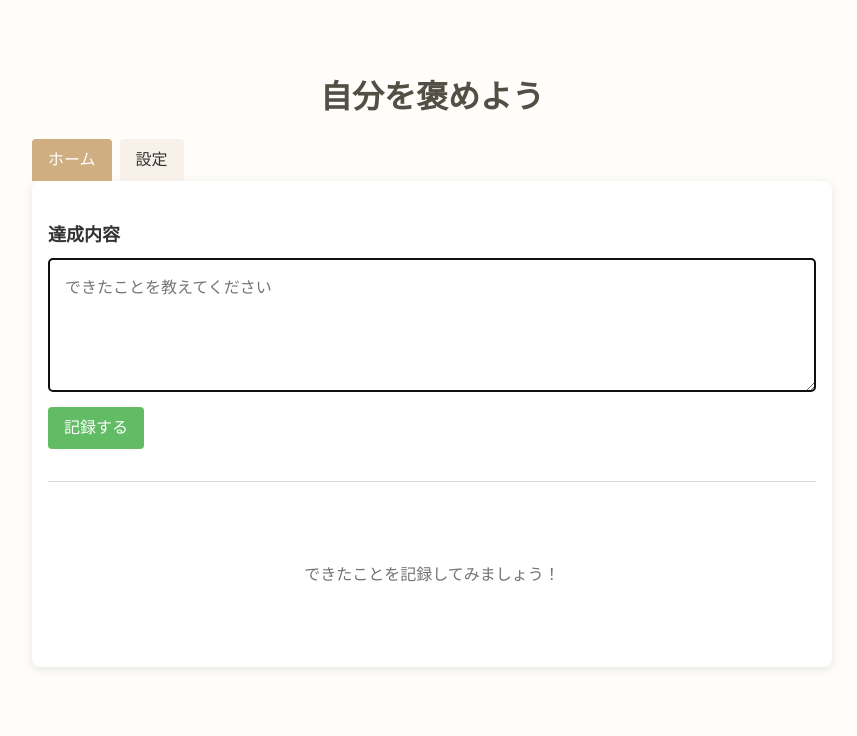
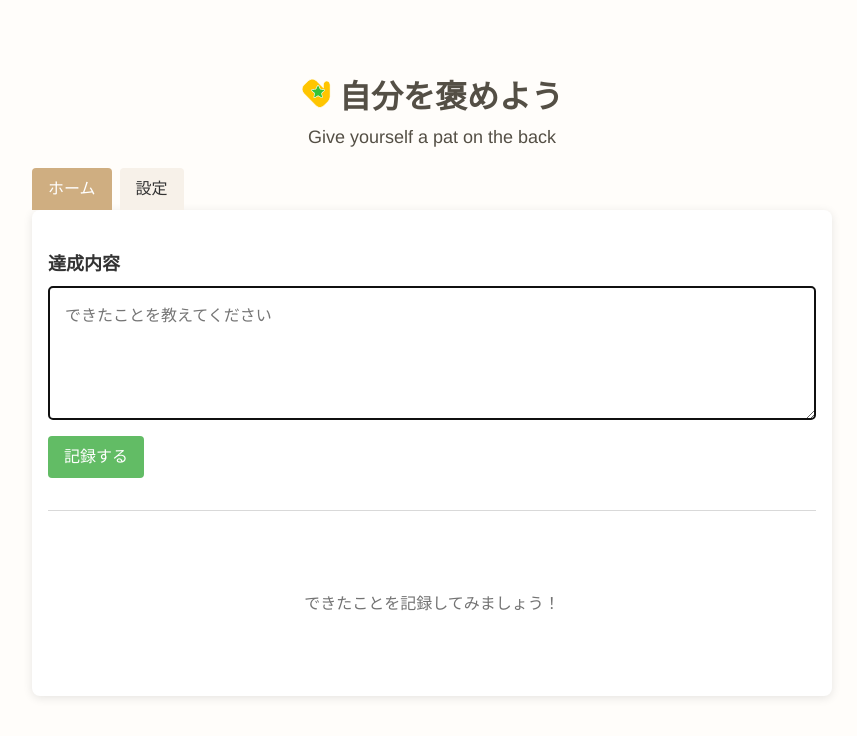
Before and after one commit to asamichiruko/patme, a Vue app: page / in a window 1280 px wide. Shown: the top 736 px of the page, without its empty margins (208-1065 px from the left). Built offline with nearby package versions, Linux system fonts and the light colour scheme.

Commit message:
h1見出しに要素を追加

```diff
--- a/index.html
+++ b/index.html
@@ -8,7 +8,12 @@
     <title>自分を褒めよう - Give yourself a pat on the back</title>
   </head>
   <body>
-    <h1>自分を褒めよう</h1>
+    <header id="index-title">
+      <h1>
+        <img src="/src/assets/pat-self-otb.svg" alt="" width="30px" height="30px" />自分を褒めよう
+      </h1>
+      <p>Give yourself a pat on the back</p>
+    </header>
     <div id="app"></div>
     <script type="module" src="/src/main.js"></script>
   </body>
--- a/src/style.css
+++ b/src/style.css
@@ -49,12 +49,32 @@ body {
   padding: 24px;
   background-color: var(--color-bg);
 }
-h1 {
+
+#index-title {
   color: var(--color-header);
   text-align: center;
+  margin: 0;
+  padding: 0;
+}
+
+#index-title h1 {
+  font-size: 32px;
+  margin: 0;
+  padding: 0;
   margin-top: 48px;
+}
+
+#index-title img {
+  margin-right: 8px;
+}
+
+#index-title p {
+  font-size: 18px;
+  margin: 0;
+  padding: 0;
   margin-bottom: 16px;
 }
+
 h2 {
   color: var(--color-header);
   margin-top: 24px;
```
Also changed, not shown: src/assets/pat-self-otb.svg (added).
